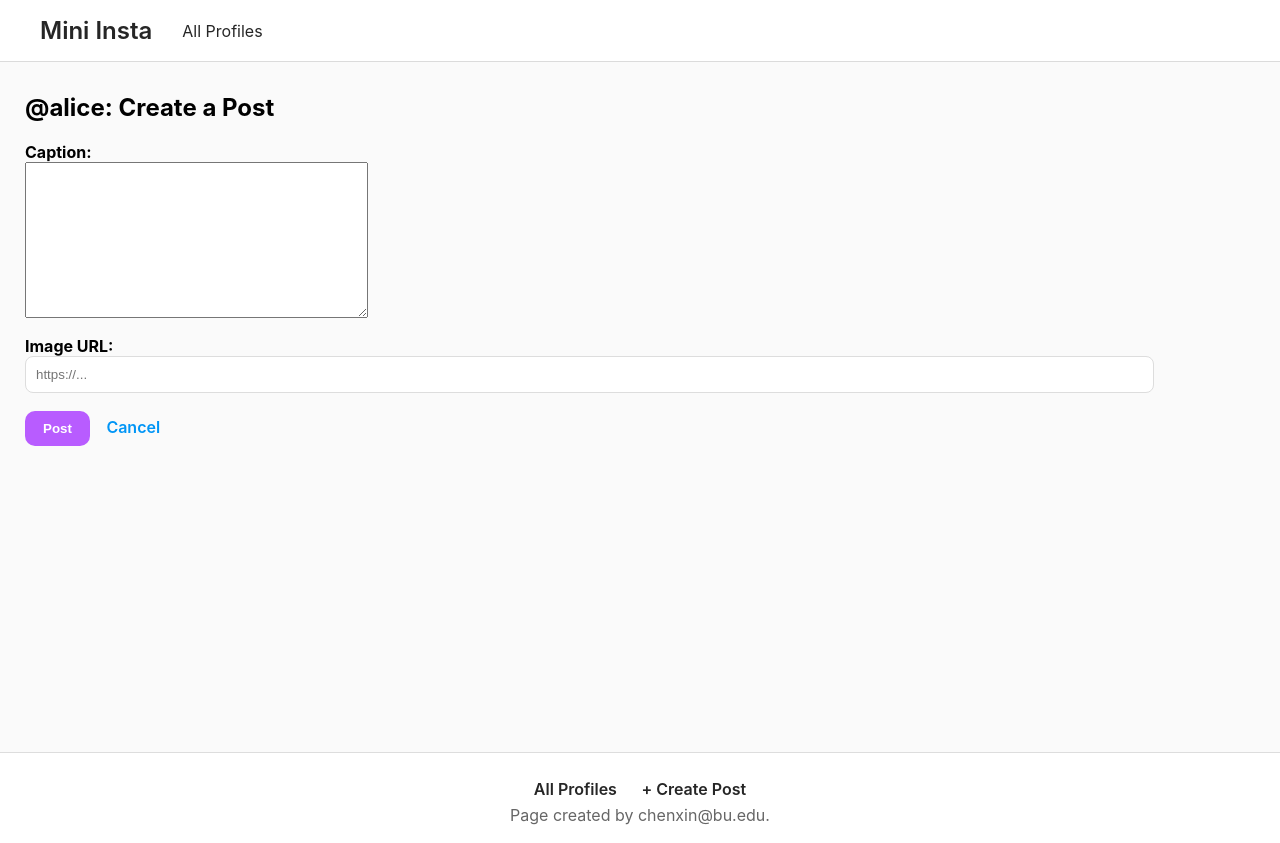
After one commit to Barrycxx/cs412, a Django app: page /mini_insta/profile/2/create_post/ in a window 1280 px wide. The commit adds this page. Run offline with Django 5.2, Linux system fonts and the light colour scheme; data comes from the database, SQL or seed files in the repository.

Commit message:
Task 2: CreatePostView, post form, photo model, and templates

```diff
--- /dev/null
+++ b/mini_insta/forms.py
@@ -0,0 +1,15 @@
+"""
+mini_insta/forms.py
+Xinxu Chen (chenxin@bu.edu)
+
+Forms for mini_insta.
+"""
+
+from django import forms
+from .models import Post
+
+
+class CreatePostForm(forms.ModelForm):
+    class Meta:
+        model = Post
+        fields = ["caption"]
--- a/mini_insta/models.py
+++ b/mini_insta/models.py
@@ -3,9 +3,12 @@ models.py
 Xinxu Chen (chenxin@bu.edu)
 
 Defines the data models for the mini_insta app.
+This file contains the Profile model from Assignment 3 and adds Post/Photo
+models for Assignment 4 (Part 2).
 """
 
 from django.db import models
+from django.utils import timezone
 
 
 class Profile(models.Model):
@@ -31,3 +34,63 @@ class Profile(models.Model):
         Returns a readable string representation of the Profile.
         """
         return f"{self.username} ({self.display_name})"
+
+    def get_all_posts(self):
+        """
+        Returns all Post objects for this Profile, ordered by timestamp (newest first).
+
+        Returns:
+            QuerySet[Post]: all posts for this profile.
+        """
+        return Post.objects.filter(profile=self).order_by("-timestamp")
+
+
+class Post(models.Model):
+    """
+    Represents an Instagram-style post created by a Profile.
+
+    Fields:
+        profile: foreign key to the Profile who created the post.
+        timestamp: time the post was created/saved.
+        caption: optional text associated with the post.
+    """
+
+    profile = models.ForeignKey(Profile, on_delete=models.CASCADE)
+    timestamp = models.DateTimeField(default=timezone.now)
+    caption = models.TextField(blank=True)
+
+    def __str__(self) -> str:
+        """
+        Returns a readable string representation of the Post.
+        """
+        return f"Post {self.pk} by @{self.profile.username}"
+
+    def get_all_photos(self):
+        """
+        Returns all Photo objects for this Post, ordered by timestamp (newest first).
+
+        Returns:
+            QuerySet[Photo]: all photos for this post.
+        """
+        return Photo.objects.filter(post=self).order_by("-timestamp")
+
+
+class Photo(models.Model):
+    """
+    Represents an image associated with a Post.
+
+    Fields:
+        post: foreign key to the Post this photo belongs to.
+        image_url: URL to an image hosted on the public web.
+        timestamp: time the photo was created/saved.
+    """
+
+    post = models.ForeignKey(Post, on_delete=models.CASCADE)
+    image_url = models.URLField()
+    timestamp = models.DateTimeField(default=timezone.now)
+
+    def __str__(self) -> str:
+        """
+        Returns a readable string representation of the Photo.
+        """
+        return f"Photo {self.pk} for Post {self.post.pk}"
--- a/mini_insta/urls.py
+++ b/mini_insta/urls.py
@@ -13,4 +13,6 @@ app_name = "mini_insta"
 urlpatterns = [
     path("", views.ProfileListView.as_view(), name="show_all_profiles"),
     path("profile/<int:pk>/", views.ProfileDetailView.as_view(), name="show_profile"),
+    path("post/<int:pk>/", views.PostDetailView.as_view(), name="show_post"),
+    path("profile/<int:pk>/create_post/", views.CreatePostView.as_view(), name="create_post"),
 ]
--- a/mini_insta/views.py
+++ b/mini_insta/views.py
@@ -2,37 +2,62 @@
 mini_insta/views.py
 Xinxu Chen (chenxin@bu.edu)
 
-Views for mini_insta. This app shows a list of profiles and a detail page
-for one profile using Django generic class-based views.
+Views for mini_insta.
 """
 
-from django.views.generic import ListView, DetailView
-from .models import Profile
+from django.urls import reverse
+from django.views.generic import ListView, DetailView, CreateView
+
+from .models import Profile, Post, Photo
+from .forms import CreatePostForm
 
 
 class ProfileListView(ListView):
-    """
-    Display a page showing all Profile records.
-
-    Uses Django's generic ListView and renders a template called
-    mini_insta/show_all_profiles.html.
-    """
-
     model = Profile
     template_name = "mini_insta/show_all_profiles.html"
     context_object_name = "profiles"
 
 
 class ProfileDetailView(DetailView):
-    """
-    Display a page for a single Profile record.
-
-    Uses Django's generic DetailView and renders a template called
-    mini_insta/show_profile.html.
-
-    The Profile is selected by primary key (pk) from the URL.
-    """
-
     model = Profile
     template_name = "mini_insta/show_profile.html"
     context_object_name = "profile"
+
+
+class PostDetailView(DetailView):
+    model = Post
+    template_name = "mini_insta/show_post.html"
+    context_object_name = "post"
+
+    def get_context_data(self, **kwargs):
+        context = super().get_context_data(**kwargs)
+        context["profile"] = self.object.profile
+        return context
+
+
+class CreatePostView(CreateView):
+    model = Post
+    form_class = CreatePostForm
+    template_name = "mini_insta/create_post_form.html"
+
+    def get_context_data(self, **kwargs):
+        context = super().get_context_data(**kwargs)
+        context["profile"] = Profile.objects.get(pk=self.kwargs["pk"])
+        return context
+
+    def form_valid(self, form):
+        profile = Profile.objects.get(pk=self.kwargs["pk"])
+
+        post = form.save(commit=False)
+        post.profile = profile
+        post.save()
+
+        image_url = self.request.POST.get("image_url", "").strip()
+        if image_url != "":
+            Photo.objects.create(post=post, image_url=image_url)
+
+        self.object = post
+        return super().form_valid(form)
+
+    def get_success_url(self):
+        return reverse("mini_insta:show_post", kwargs={"pk": self.object.pk})
--- a/templates/mini_insta/base.html
+++ b/templates/mini_insta/base.html
@@ -2,8 +2,7 @@
 mini_insta/templates/mini_insta/base.html
 Xinxu Chen (chenxin@bu.edu)
 
-Base template used by all pages in mini_insta.
-Provides header navigation and footer.
+Base template for mini_insta pages.
 -->
 
 <!DOCTYPE html>
@@ -40,7 +39,6 @@ Provides header navigation and footer.
             font-size: 16px;
         }
 
-
         .container {
             padding: 25px;
             min-height: 80vh;
@@ -54,26 +52,46 @@ Provides header navigation and footer.
             border-top: 1px solid #ddd;
             background: white;
         }
+
+        .bottom-nav {
+            margin-top: 8px;
+        }
+
+        .bottom-nav a {
+            display: inline-block;
+            margin: 0 10px;
+            text-decoration: none;
+            color: #262626;
+            font-weight: 600;
+        }
     </style>
 </head>
 
 <body>
 
-    <!-- Top bar -->
     <div class="navbar">
         <a href="{% url 'mini_insta:show_all_profiles' %}">Mini Insta</a>
         <a href="{% url 'mini_insta:show_all_profiles' %}">All Profiles</a>
     </div>
 
-    <!-- Page content -->
     <div class="container">
         {% block content %}
         {% endblock %}
     </div>
 
-    <!-- Footer -->
     <div class="footer">
+        <div class="bottom-nav">
+            <a href="{% url 'mini_insta:show_all_profiles' %}">All Profiles</a>
+
+            {# Only show Create Post if a profile is available in the context #}
+            {% if profile %}
+                <a href="{% url 'mini_insta:create_post' profile.pk %}">+ Create Post</a>
+            {% endif %}
+        </div>
+
+        <div style="margin-top: 6px;">
             Page created by chenxin@bu.edu.
+        </div>
     </div>
 
 </body>
--- /dev/null
+++ b/templates/mini_insta/create_post_form.html
@@ -0,0 +1,45 @@
+<!--
+mini_insta/templates/mini_insta/create_post_form.html
+Xinxu Chen (chenxin@bu.edu)
+
+Form page to create a Post for one Profile.
+-->
+
+{% extends "mini_insta/base.html" %}
+
+{% block content %}
+
+<h2 style="margin-top: 6px;">@{{ profile.username }}: Create a Post</h2>
+
+<form method="POST" action="{% url 'mini_insta:create_post' profile.pk %}" style="margin-top: 18px;">
+  {% csrf_token %}
+
+  <div style="margin-bottom: 14px;">
+    <label for="id_caption"><strong>Caption:</strong></label><br>
+    {{ form.caption }}
+  </div>
+
+  <div style="margin-bottom: 18px;">
+    <label for="id_image_url"><strong>Image URL:</strong></label><br>
+    <input
+      type="url"
+      name="image_url"
+      id="id_image_url"
+      placeholder="https://..."
+      style="width: 90%; padding: 10px; border: 1px solid #ddd; border-radius: 8px;"
+      required
+    >
+  </div>
+
+  <button type="submit"
+          style="padding: 10px 18px; border: 0; border-radius: 10px; background: #b85cff; color: white; font-weight: 600;">
+    Post
+  </button>
+
+  <a href="{% url 'mini_insta:show_profile' profile.pk %}"
+     style="margin-left: 12px; text-decoration: none; color: #0095f6; font-weight: 600;">
+    Cancel
+  </a>
+</form>
+
+{% endblock %}
```
Also changed, not shown: mini_insta/admin.py (+21 -1 lines), templates/mini_insta/show_post.html (added, +44 -0 lines), templates/mini_insta/show_profile.html (+97 -2 lines), mini_insta/migrations/0002_post_photo.py (added), 1 other file. Lines whose indentation alone changed are shown as unchanged.
